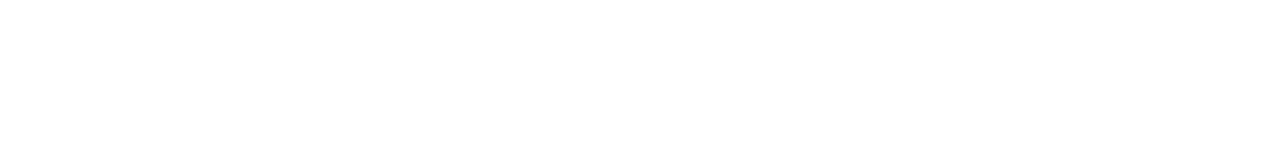
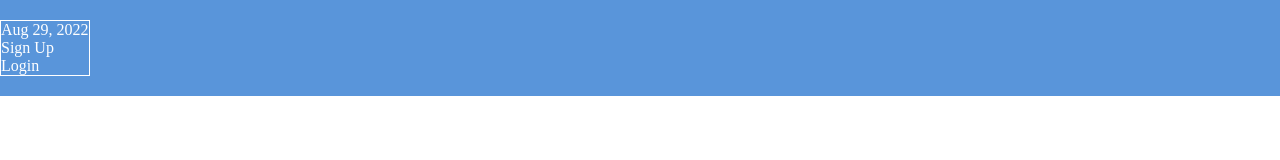
Before and after one commit to playdohface/flexpractie, a plain HTML site: page index.html in a window 1280 px wide. Drawn offline with Linux system fonts and the light colour scheme.

Commit message:
Add divs and styles, add external images

```diff
--- a/index.html
+++ b/index.html
@@ -4,9 +4,18 @@
     <meta charset="UTF-8">
     <meta http-equiv="X-UA-Compatible" content="IE=edge">
     <meta name="viewport" content="width=device-width, initial-scale=1.0">
+    <link rel="stylesheet" href="styles.css">
     <title>Flexbox practice</title>
 </head>
 <body>
+    <div class="menu-container">
+        <div class="menu">
+            <div class="date">Aug 29, 2022</div>
+            <div class="signup">Sign Up</div>
+            <div class="login">Login</div>
+
+        </div>
+    </div>
 
 </body>
 </html>
--- a/styles.css
+++ b/styles.css
@@ -1 +1,17 @@
 /*flexbox practice*/
+* {
+    margin: 0;
+    padding: 0;
+    box-sizing: border-box;
+}
+
+.menu-container {
+    color: #fff;
+    background-color: #5995DA;
+    padding: 20px 0;
+}
+
+.menu {
+    border: 1px solid #fff;
+    width: 90px;
+}
```
Also changed, not shown: images/awesome-logo.svg (added), images/five.svg (added), images/four.svg (added), images/one.svg (added), images/social-icons.svg (added), images/three.svg (added), images/two.svg (added).
